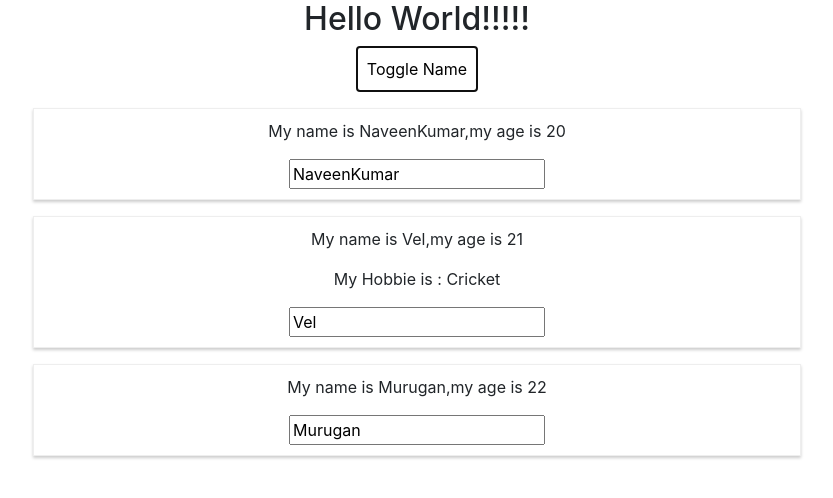
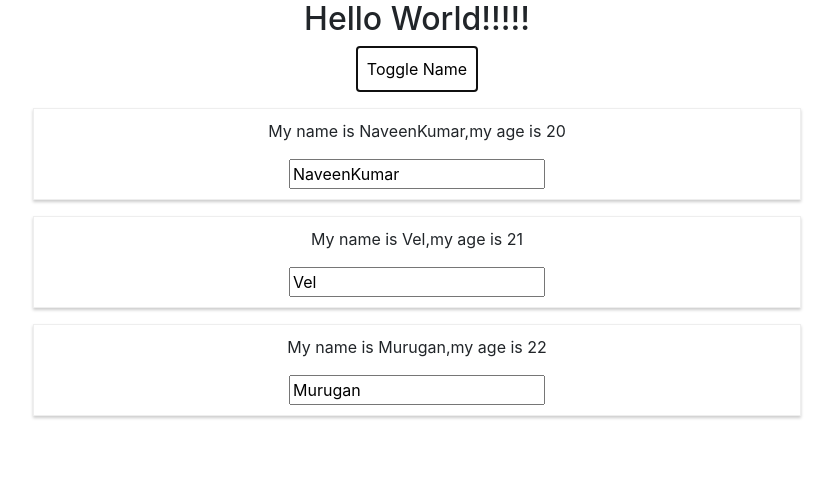
Before and after one commit to naveenkumardev65/React_basic, a React (Create React App) app: page / in a window 1280 px wide. Both pictures are taken after a click on the button "Toggle Name". Shown: the top 498 px of the page, without its empty margins (223-1056 px from the left). Built offline with nearby package versions, Linux system fonts and the light colour scheme.

Commit message:
DeleteHandler  method is add in this commit to delete the list

```diff
--- a/src/App.js
+++ b/src/App.js
@@ -25,14 +25,18 @@ class App extends Component {
     })
   }
 
-  ToggleHandler = () => {
+  togglePersonHandler = () => {
     const doesShow = this.state.showPersons
     this.setState({
       showPersons: !doesShow
     })
   }
 
-
+  deletePersonHandler = (personIndex) => {
+    const persons = this.state.persons;
+    persons.splice(personIndex,1)
+    this.setState({ persons : persons})
+  }
 
   render() {
     const style = {
@@ -41,28 +45,28 @@ class App extends Component {
       padding: '10px',
       font: 'inherit'
     }
+
     let persons = null
     if (this.state.showPersons) {
       persons = (
         <div>
-          <Person
-            name={this.state.persons[0].name}
-            age={this.state.persons[0].age}
-            clicked={this.switchNameHandler} />
-          <Person
-            name={this.state.persons[1].name}
-            age={this.state.persons[1].age}>My Hobbie is : Cricket</Person>
-          <Person
-            name={this.state.persons[2].name}
-            age={this.state.persons[2].age}
-          />
+          {
+            this.state.persons.map((person,index)=>{
+              return <Person
+              click={() => this.deletePersonHandler(index)}
+              key={index}
+              name={person.name}
+              age={person.age}
+              />
+            })
+          }
         </div>
       )
     }
     return (
       <div className="App">
         <h2>Hello World!!!!!</h2>
-        <button style={style} onClick={this.ToggleHandler}>Toggle Name</button>
+        <button style={style} onClick={this.togglePersonHandler}>Toggle Name</button>
         {persons}
       </div>
     )
--- a/src/Person/Person.js
+++ b/src/Person/Person.js
@@ -5,7 +5,7 @@ const person = (props) => {
     return (
         <div className="Person">
             {/* <p>I am Person,my age is {Math.floor(Math.random() *30)}</p> */}
-            <p>My name is {props.name},my age is {props.age}</p>
+            <p onClick={props.click}>My name is {props.name},my age is {props.age}</p>
             <p>{props.children}</p>
             <input type="text" onChange={props.clicked} value={props.name}/>
         </div>
```
